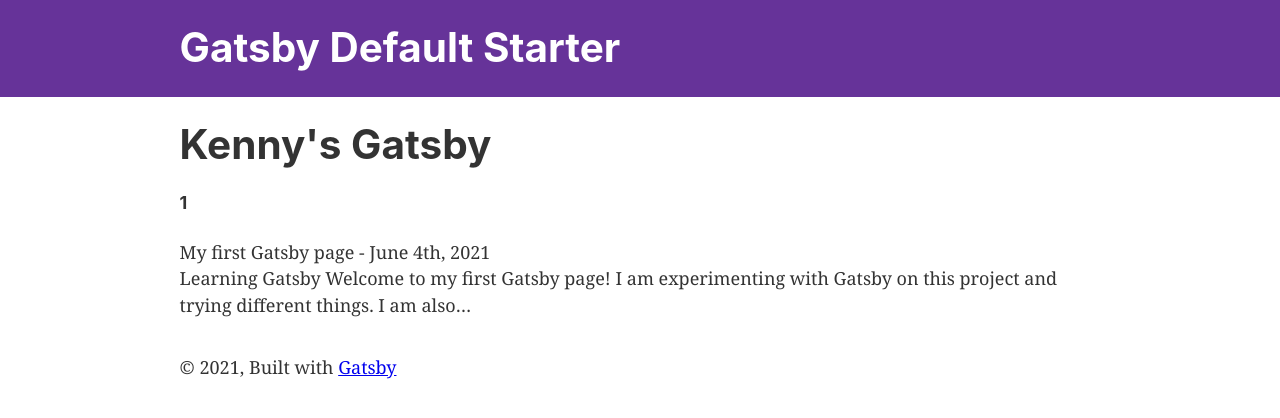
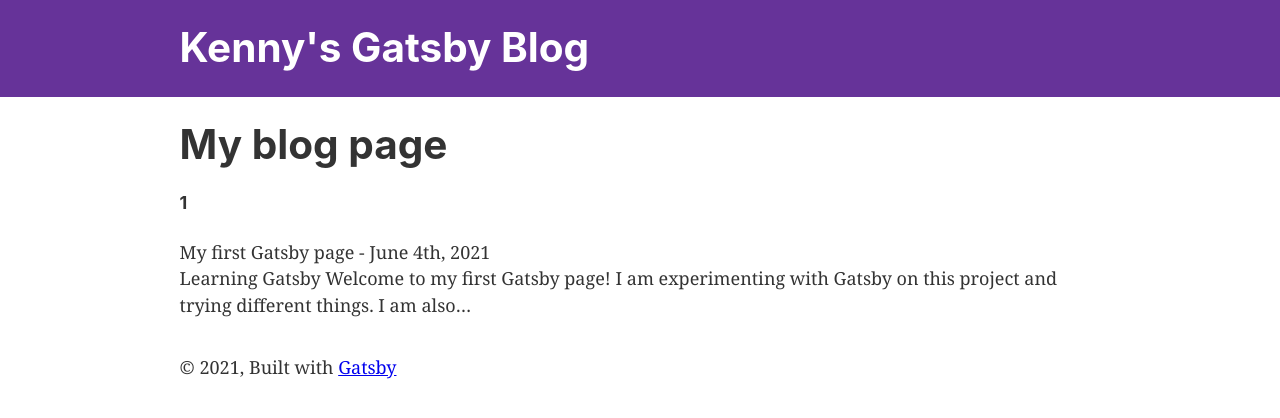
Before and after one commit to Thewa55/Gatsby-Blog, a Gatsby site: page / in a window 1280 px wide. Built offline with nearby package versions, Linux system fonts and the light colour scheme; Gatsby itself is replaced by a stand-in of ours.

Commit message:
Added proper title to the config file

```diff
--- a/gatsby-config.js
+++ b/gatsby-config.js
@@ -1,8 +1,8 @@
 module.exports = {
   siteMetadata: {
-    title: `Gatsby Default Starter`,
-    description: `Kick off your next, great Gatsby project with this default starter. This barebones starter ships with the main Gatsby configuration files you might need.`,
-    author: `@gatsbyjs`,
+    title: `Kenny's Gatsby Blog`,
+    description: `Learning how Gatsby works.`,
+    author: `Kenny`,
   },
   plugins: [
     `gatsby-plugin-react-helmet`,
--- a/src/pages/index.js
+++ b/src/pages/index.js
@@ -13,7 +13,7 @@
 <Layout>
   <Seo title="Home" />
   <div>
-    <h1>Kenny's Gatsby</h1>
+    <h1>My blog page</h1>
     <h4>{data.allMarkdownRemark.totalCount}</h4>
     {
       data.allMarkdownRemark.edges.map(({node})=> (
@@ -28,7 +28,7 @@
 
 export const query = graphql`
 query MyQuery {
-  allMarkdownRemark(sort: {fields: [frontmatter___date],order: DES}) {
+  allMarkdownRemark(sort: {fields: [frontmatter___date],order: DESC}) {
     edges {
       node {
         id
```
